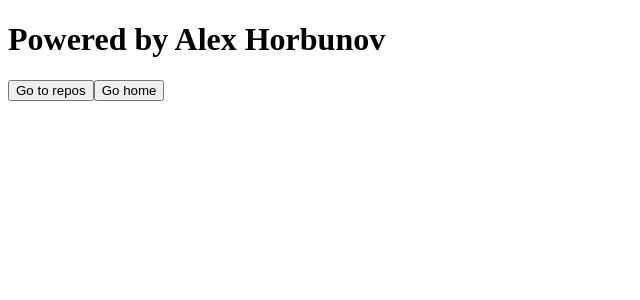
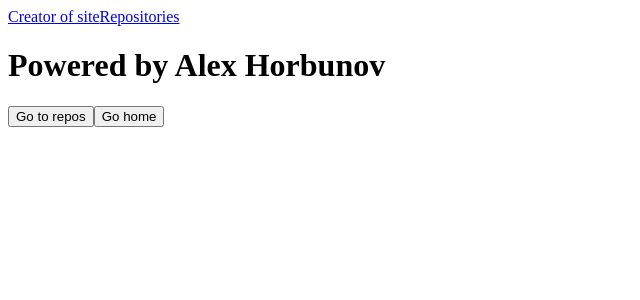
Before and after one commit to Algoritm211/next-boilerplate, a Next.js app: page /creators in a window 1280 px wide. Shown: the top 300 px of the page, without its empty margins (0-640 px from the left). Built offline with nearby package versions, Linux system fonts and the light colour scheme.

Commit message:
Add main layout component for taking out general logic

```diff
--- /dev/null
+++ b/components/MainLayout/MainLayout.jsx
@@ -0,0 +1,25 @@
+import React from 'react';
+import Link from "next/link";
+import Head from "next/head";
+
+const MainLayout = ({children, title = 'My Next'}) => {
+  return (
+    <React.Fragment>
+      <Head>
+        <title>{title}</title>
+        <meta charSet={'UTF-8'}/>
+      </Head>
+      <div>
+        <nav>
+          <Link href={'/creators'}>Creator of site</Link>
+          <Link href={'/repositories'}>Repositories</Link>
+        </nav>
+        <main>
+          {children}
+        </main>
+      </div>
+    </React.Fragment>
+  );
+};
+
+export default MainLayout;
--- a/pages/creators.js
+++ b/pages/creators.js
@@ -1,5 +1,6 @@
 import React from 'react'
 import Router from 'next/router'
+import MainLayout from "../components/MainLayout/MainLayout";
 
 const Creators = () => {
 
@@ -7,13 +8,13 @@ const Creators = () => {
   const goRepos = () => Router.push('/repositories')
 
   return (
-    <React.Fragment>
+    <MainLayout>
       <h1>Powered by Alex Horbunov</h1>
       <div>
         <button onClick={goRepos}>Go to repos</button>
         <button onClick={goHome}>Go home</button>
       </div>
-    </React.Fragment>
+    </MainLayout>
   )
 }
 
```
Also changed, not shown: pages/index.js (+3 -5 lines), pages/repositories.js (+3 -6 lines), pages/repository/[repoId].js (+3 -5 lines).
